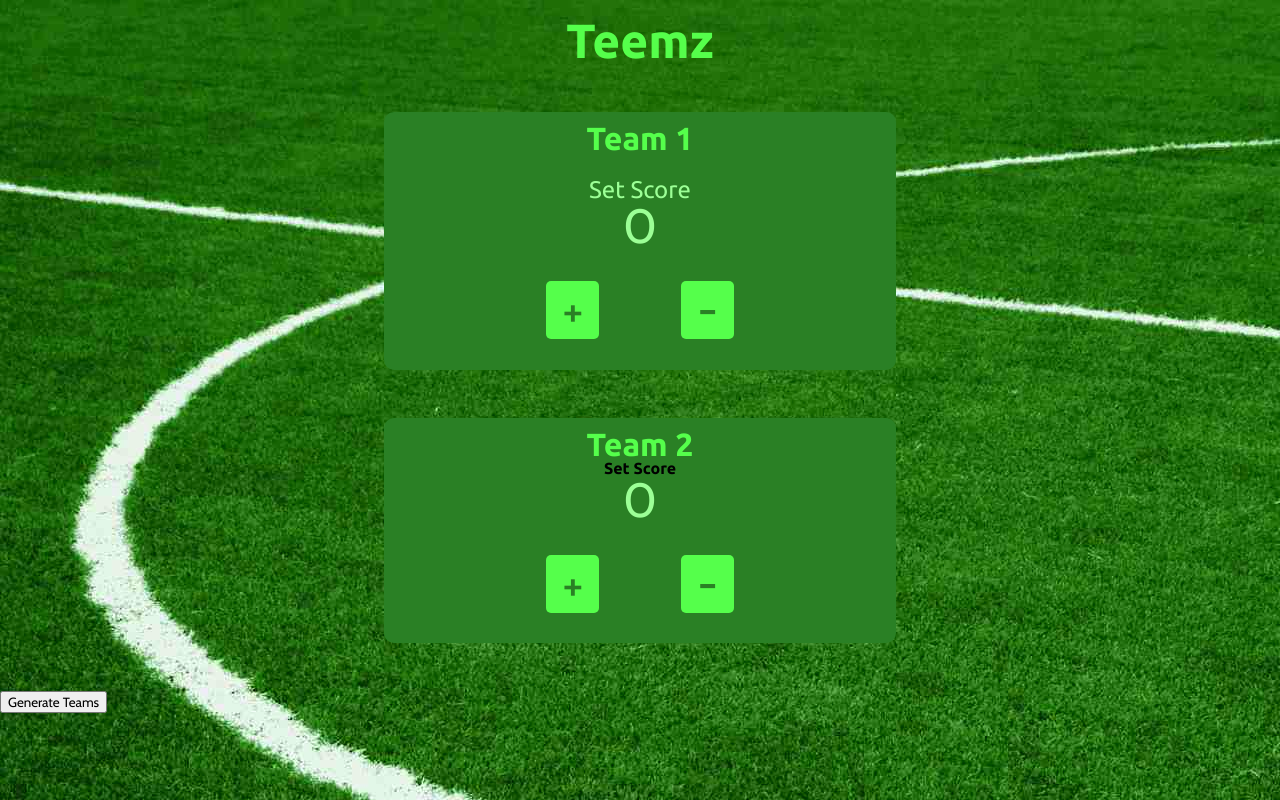
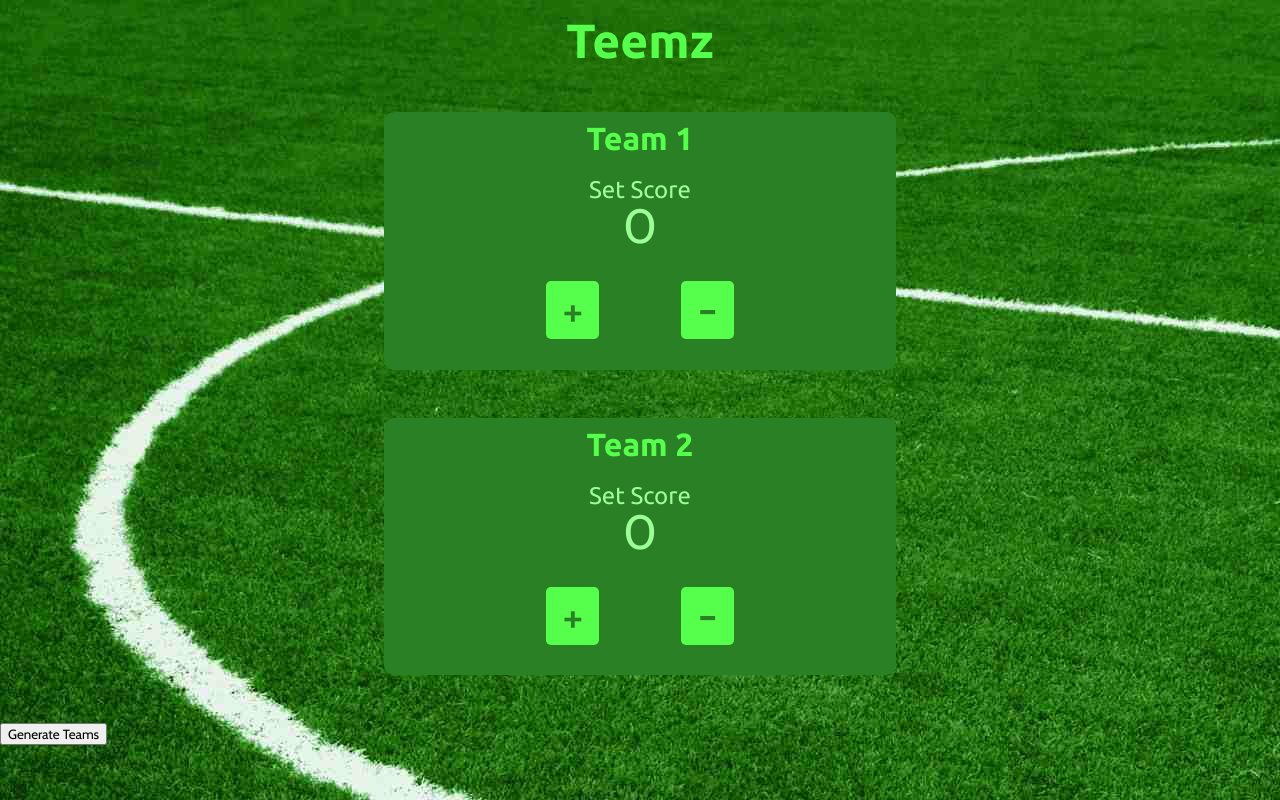
Before and after one commit to teemz-app/teemz-frontend, a React (Create React App) app: page / in a window 1280 px wide. Built offline with nearby package versions, Linux system fonts and the light colour scheme.

Commit message:
applied teamCard style to team 2 as well

```diff
--- a/src/components/GenerateTeams/GenerateTeams.js
+++ b/src/components/GenerateTeams/GenerateTeams.js
@@ -1,12 +1,11 @@
 const GenerateTeams = ({ onClick }) => (
     <>
-        <div>
-            <button
-                onClick= { onClick }
-            >
-                Generate Teams
-            </button>
-        </div>
+        <button
+            className="doButton"
+            onClick= { onClick }
+        >
+            Generate Teams
+        </button>
     </>
 );
 
--- a/src/components/TeamCard/ScoringComponents/ScoreCardT2.js
+++ b/src/components/TeamCard/ScoringComponents/ScoreCardT2.js
@@ -3,7 +3,7 @@ import ScoreButtonsT2 from "./ScoreButtonsT2";
 
 const ScoreCardT2 = () => (
     <>
-        <h3>Set Score</h3>
+        <h3 className="teamCard_setScore">Set Score</h3>
 
         <ScoreT2 />
         <ScoreButtonsT2 />
```
